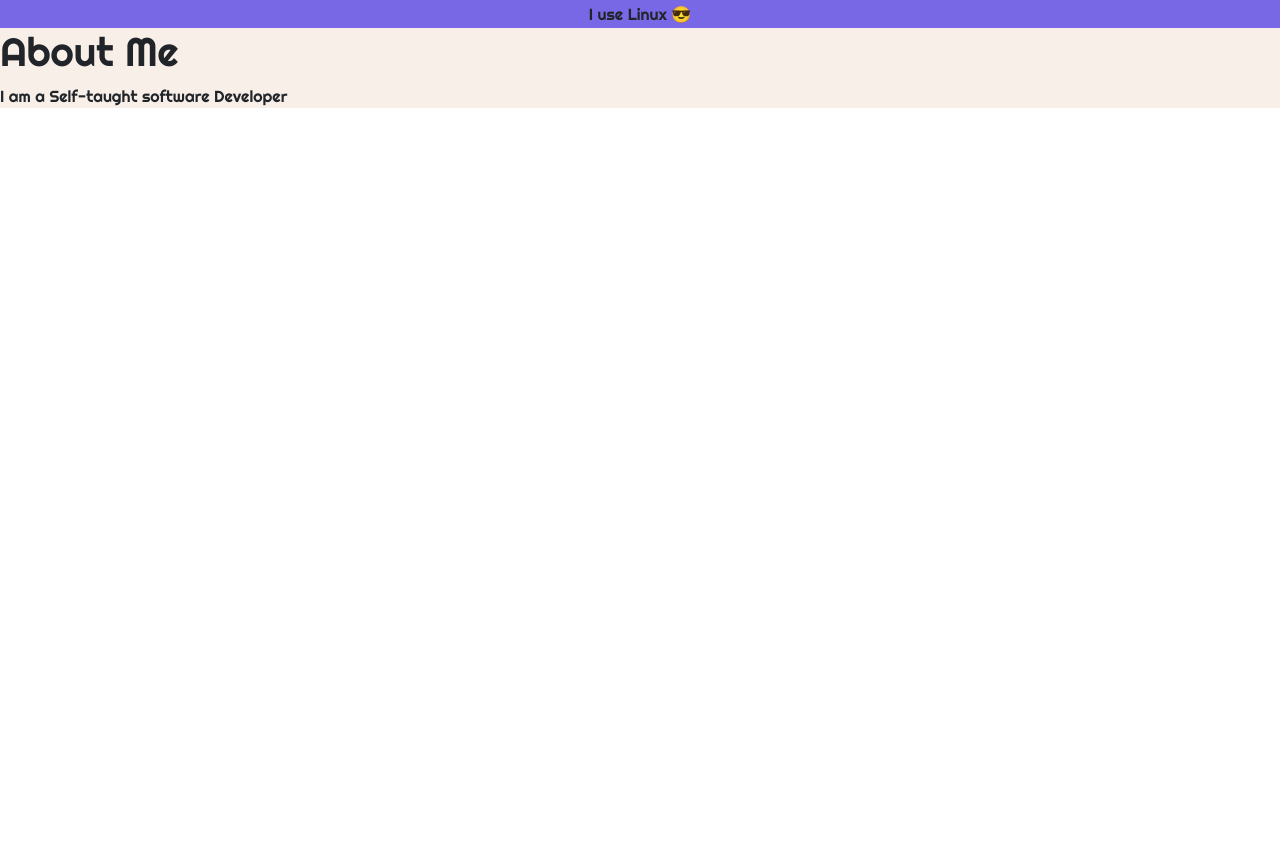
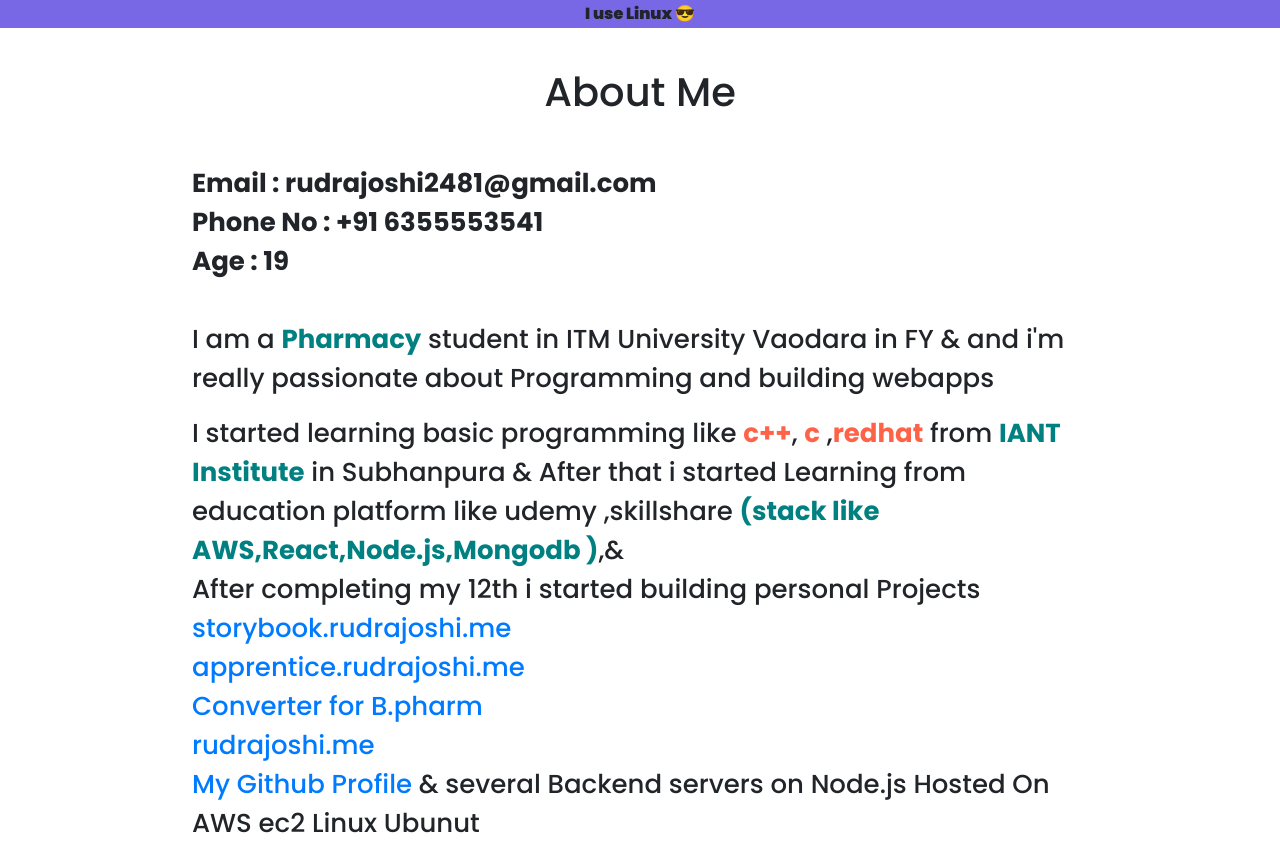
Before and after one commit to rudrajoshi2481/rudrajoshi-V-3.0.1, a React (Create React App) app: page /about in a window 1280 px wide. Before the commit the page ends 800 px from the top, so only its background shows below. Built offline with nearby package versions, Linux system fonts and the light colour scheme.

Commit message:
final Version ready

```diff
--- a/src/App.css
+++ b/src/App.css
@@ -4,8 +4,10 @@
 @import url('https://fonts.googleapis.com/css2?family=Righteous&display=swap');
 .App{
     /* font-family: 'Montserrat', sans-serif; */
-    font-family: 'Righteous', cursive;
+    /* font-family: 'Righteous', cursive; */
     background-color: #F8EFE8;
+    font-family: 'Poppins', sans-serif !important;
+    font-weight: 900;
     /* max-width: 10vw; */
 }
 
--- a/src/App.js
+++ b/src/App.js
@@ -57,7 +57,7 @@ const Footer = () => {
         <div className="footer-main-div">
             <h1>Contact Details</h1>
             <hr color="white" />
-            <h3> Email : rudrajoshi2481@gmail.com</h3>
+            <span style={{fontWeight:'400'}}> Email : rudrajoshi2481@gmail.com</span>
             <h3> <a target="_blank" href="https://github.com/rudrajoshi2481" style={{paddingRight:'1vw',color:'white'}}><i class="fab fa-github"></i></a></h3>
         </div>
     </footer>
@@ -93,7 +93,7 @@ const FullStackInfo = () => {
   return (
     <div className="fullstack-info-container">
       <div className="fullstack-info-main">
-        <h1 className="fullstack-webstack-tag">
+        <h1 className="fullstack-webstack-tag" >
           Website and Server Applications
           <p style={{fontSize:'15px'}}>I am Currently working on organics.rudrajoshi.me (Links avaliable soon)</p>
           <hr color="white" />
@@ -146,9 +146,10 @@ const FullStackInfo = () => {
                 <span className="fullstack-span-pills-backend">Node.js</span>
                 <span className="fullstack-span-pills-backend">express.js</span>
                 <span className="fullstack-span-pills-backend">WebSockets(Tcp & Udp from Scratch)</span>
-                <span className="fullstack-span-pills-backend">Mongo Db (Basics)</span>
+                <span className="fullstack-span-pills-backend">Mongo Db </span>
                 <span className="fullstack-span-pills-backend">Firebase Firestore</span>
                 <span className="fullstack-span-pills-backend">Firebase Functions</span>
+                <span className="fullstack-span-pills-backend">Github Actions</span>
                 <span className="fullstack-span-pills-backend">Firebase Storage</span>
                 {/* <span className="fullstack-span-pills-backend">React.js</span> */}
                 {/* <span className="fullstack-span-pills-backend">React.js</span> */}
@@ -560,6 +561,8 @@ const Body = () => {
             <br />
             {/* <p className="body-info-hero-sub-span">I am a self taught Software Developer , </p> */}
             <a href="http://apprentice.rudrajoshi.me/">apprentice.rudrajoshi.me (simple web-app) </a><br />
+            <a href="http://storybook.rudrajoshi.me/">storybook.rudrajoshi.me (Blog website with text-editor) </a><br />
+            {/* http://storybook.rudrajoshi.me/ */}
             <button className="body-info-container-btn Masterpiece-button">
              <Link style={{color:'white',textDecoration:'none'}}  to="/masterpiece's"> <h3> My Master-Piece's </h3></Link>
             </button>
--- /dev/null
+++ b/src/components/AboutME/About-me.css
@@ -0,0 +1,36 @@
+.about-me-container{
+    height: 100vh;
+    /* padding:0 15px   ; */
+    background: white;
+    display: flex;
+    flex-direction: column;
+    /* justify-content: center; */
+    align-items: center;
+    font-size: calc(18px + .5em);
+    /* text-justify: i; */
+}
+
+.about-me-container-site{
+    padding: 5vh 0vw;
+    font-weight: 600;
+}
+
+
+@media (max-width:600px) {
+    .about-me-container{
+        font-size: 18px;
+        /* font-size: calc(18px + .5em); */
+        /* background-color: rebeccapurple; */
+    }
+}
+
+
+
+.about-me-hero{
+    font-weight: 500;
+    margin: 0 15vw;
+}
+
+.highlight-about-me-hero{
+    color: teal;
+}
--- a/src/components/AboutME/About.js
+++ b/src/components/AboutME/About.js
@@ -1,10 +1,21 @@
 import React from 'react'
+import './About-me.css'
 
 function About() {
     return (
-        <div>
-            <h1>About Me</h1>
-            <p>I am a Self-taught software Developer </p>
+        <div className="about-me-container">
+            <h1 className="about-me-container-site" style={{fontWeight:'500'}}>About Me </h1>
+            <div className="about-me-hero">
+                <strong>Email : rudrajoshi2481@gmail.com</strong><br />
+                <strong>Phone No : +91 6355553541</strong><br />
+                <strong>Age : 19</strong>
+                <br />
+                <br />
+                <p>I am a <strong className="highlight-about-me-hero">Pharmacy</strong> student in ITM University Vaodara in FY & and i'm really passionate about Programming  and building webapps</p>
+
+                <p>I started learning basic programming like <strong style={{color:'tomato'}}>c++</strong>, <strong style={{color:'tomato'}}>c</strong> ,<strong style={{color:'tomato'}}>redhat</strong> from <strong style={{color:'teal'}}>IANT Institute</strong> in Subhanpura & After that i started Learning from education platform like udemy ,skillshare <strong style={{color:'teal'}}>(stack like AWS,React,Node.js,Mongodb )</strong>,& <br />After completing my 12th i started building personal Projects <a href="http://storybook.rudrajoshi.me">storybook.rudrajoshi.me</a><br /><a href="https://apprentice.rudrajoshi.me">apprentice.rudrajoshi.me</a><br /><a href="https://converter.rudrajoshi.me">Converter for B.pharm</a><br /><a href="https://rudrajoshi.me">rudrajoshi.me</a><br /><a href="https://github.com/rudrajoshi2481">My Github Profile</a> & several Backend servers on Node.js Hosted On AWS ec2 Linux Ubunut</p>
+            </div>
+            {/* <p style={{fontWeight:'500'}}>I am a pharmacy student from ITM university Vadodara , i have studied <strong>c++</strong>, <strong>c</strong>, <strong>Redhat</strong> in Iant Institute Subhanpura</p> */}
         </div>
     )
 }
--- a/src/index.css
+++ b/src/index.css
@@ -1,10 +1,15 @@
+@import url('https://fonts.googleapis.com/css2?family=Poppins:ital,wght@0,100;0,200;0,300;0,400;0,500;0,600;0,700;0,800;0,900;1,100;1,200;1,300;1,400;1,500;1,600;1,700;1,800;1,900&display=swap');
+
 body {
+  max-width: 100vw;
+  /* overflow: hidden; */
   margin: 0;
-  font-family: -apple-system, BlinkMacSystemFont, 'Segoe UI', 'Roboto', 'Oxygen',
+  /* font-family: 'Poppins', sans-serif !important; */
+  /* font-family: -apple-system, BlinkMacSystemFont, 'Segoe UI', 'Roboto', 'Oxygen',
     'Ubuntu', 'Cantarell', 'Fira Sans', 'Droid Sans', 'Helvetica Neue',
     sans-serif;
   -webkit-font-smoothing: antialiased;
-  -moz-osx-font-smoothing: grayscale;
+  -moz-osx-font-smoothing: grayscale; */
 }
 
 code {
```
